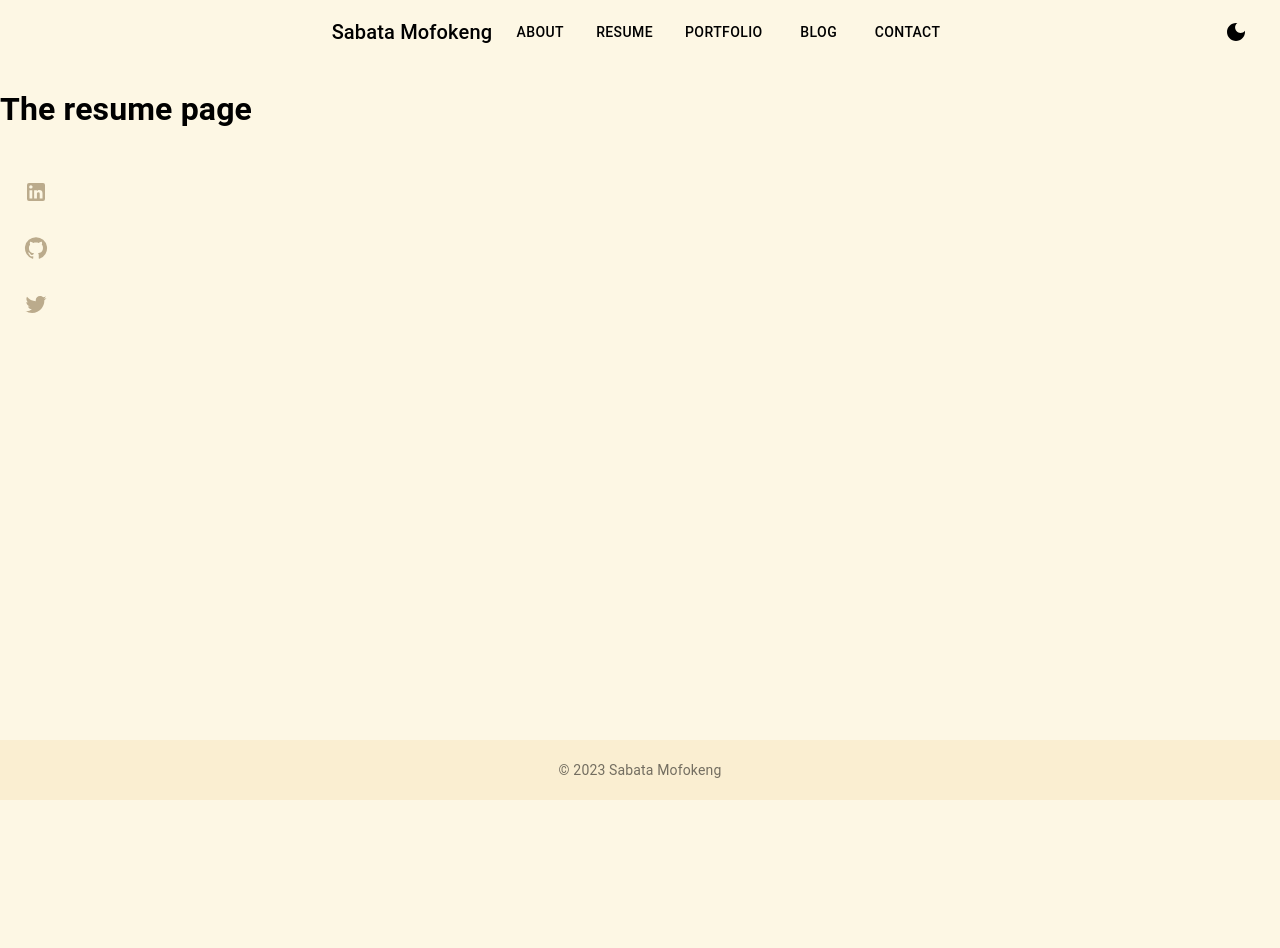
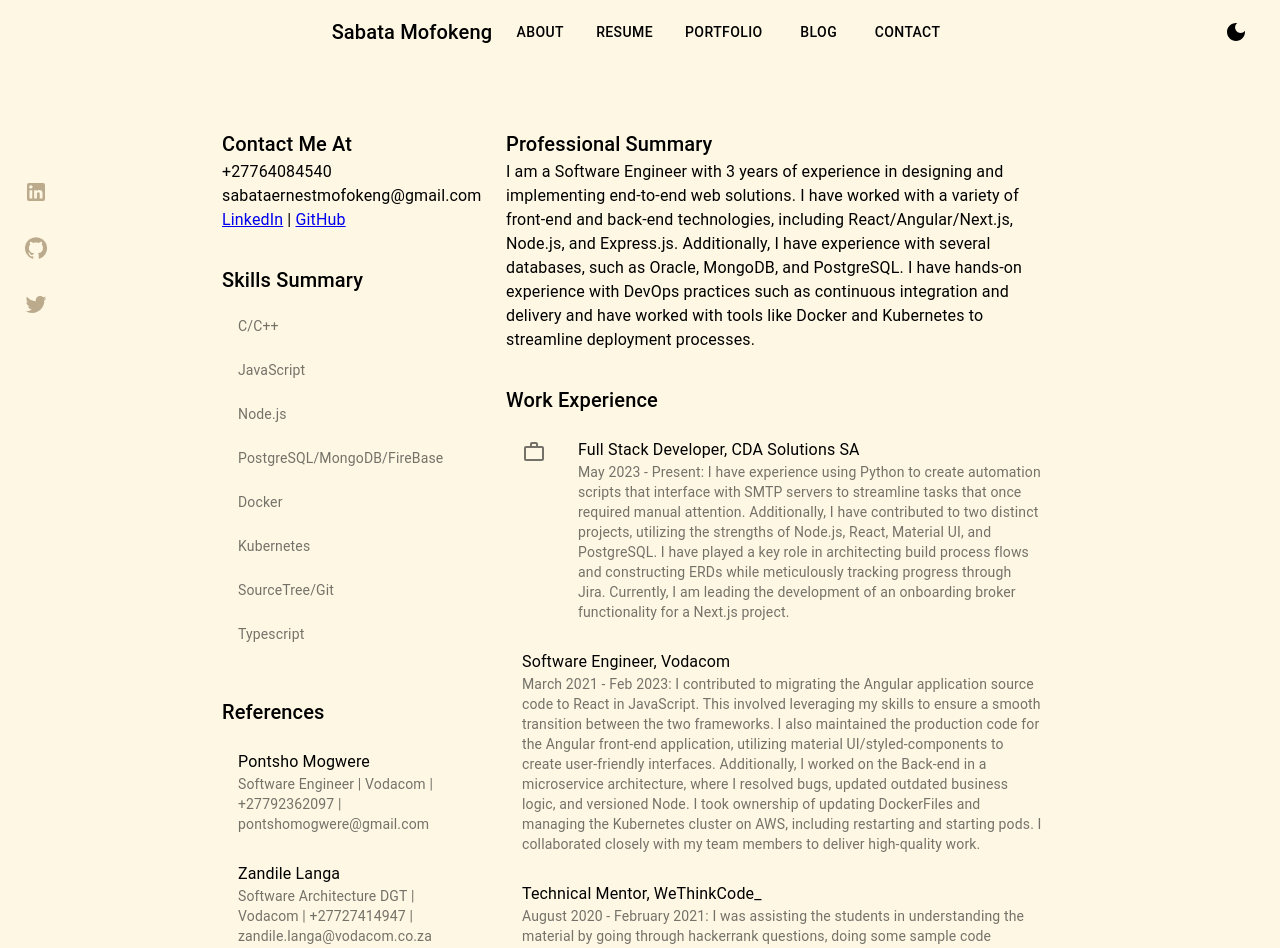
Before and after one commit to samofoke/portfolio-resume, a React (Create React App) app: page /resume in a window 1280 px wide. Shown: the top 948 px of the page. Before the commit the page ends 800 px from the top, so only its background shows below. Built offline with nearby package versions, Linux system fonts and the light colour scheme; the HTML template or start-up script is replaced by a standard one.

Commit message:
added the resume page

```diff
--- a/src/components/Resume/Resume.jsx
+++ b/src/components/Resume/Resume.jsx
@@ -1,10 +1,236 @@
 import React from "react";
+import {
+  Box,
+  Typography,
+  List,
+  ListItem,
+  ListItemText,
+  ListItemIcon,
+  Grid,
+} from "@mui/material";
+import WorkOutlineIcon from "@mui/icons-material/WorkOutline";
+// import SchoolIcon from "@mui/icons-material/School";
 
 const ResumePage = () => {
   return (
-    <div>
-      <h1>The resume page</h1>
-    </div>
+    <Box
+      sx={{
+        p: 2,
+        maxWidth: "100%",
+        mx: "auto",
+        my: 2,
+        "@media print": {
+          boxShadow: "none",
+          maxWidth: "100%",
+          p: 1,
+        },
+        "@media (min-width: 600px)": {
+          p: 4,
+          my: 4,
+          maxWidth: 900,
+        },
+      }}
+    >
+      <Grid
+        container
+        spacing={2}
+        sx={{
+          "@media (min-width: 600px)": {
+            spacing: 4,
+          },
+        }}
+      >
+        <Grid item xs={12} md={4}>
+          <Box sx={{ mb: 4 }}>
+            <Typography variant="h6">Contact Me At</Typography>
+            <Typography variant="body1">+27764084540</Typography>
+            <Typography variant="body1">
+              sabataernestmofokeng@gmail.com
+            </Typography>
+            <Typography variant="body1">
+              <a href="https://www.linkedin.com/in/sabata-mofokeng-b6a267193/">
+                LinkedIn
+              </a>{" "}
+              | <a href="https://github.com/samofoke">GitHub</a>
+            </Typography>
+          </Box>
+
+          <Box sx={{ mb: 4 }}>
+            <Typography variant="h6">Skills Summary</Typography>
+            <List>
+              <ListItem>
+                <ListItemText secondary="C/C++" />
+              </ListItem>
+              <ListItem>
+                <ListItemText secondary="JavaScript" />
+              </ListItem>
+              <ListItem>
+                <ListItemText secondary="Node.js" />
+              </ListItem>
+              <ListItem>
+                <ListItemText secondary="PostgreSQL/MongoDB/FireBase" />
+              </ListItem>
+              <ListItem>
+                <ListItemText secondary="Docker" />
+              </ListItem>
+              <ListItem>
+                <ListItemText secondary="Kubernetes" />
+              </ListItem>
+              <ListItem>
+                <ListItemText secondary="SourceTree/Git" />
+              </ListItem>
+              <ListItem>
+                <ListItemText secondary="Typescript" />
+              </ListItem>
+            </List>
+          </Box>
+
+          <Box sx={{ mb: 4 }}>
+            <Typography variant="h6">References</Typography>
+            <List>
+              <ListItem>
+                <ListItemText
+                  primary="Pontsho Mogwere"
+                  secondary="Software Engineer | Vodacom | +27792362097 | pontshomogwere@gmail.com"
+                />
+              </ListItem>
+
+              <ListItem>
+                <ListItemText
+                  primary="Zandile Langa"
+                  secondary="Software Architecture DGT | Vodacom | +27727414947 | zandile.langa@vodacom.co.za"
+                />
+              </ListItem>
+
+              <ListItem>
+                <ListItemText
+                  primary="Given Makhobela"
+                  secondary="Quality Assurance Engineer | Vodacom | +27713177808 | givenm@bbd.co.za"
+                />
+              </ListItem>
+
+              <ListItem>
+                <ListItemText
+                  primary="Morapedi Obakeng Masima"
+                  secondary="Junior Mobile App Dev | Momentum | +27609237079 | morapedimasima@gmail.com"
+                />
+              </ListItem>
+            </List>
+          </Box>
+        </Grid>
+
+        <Grid item xs={12} md={8}>
+          <Box sx={{ mb: 4 }}>
+            <Typography variant="h6">Professional Summary</Typography>
+            <Typography variant="body1">
+              I am a Software Engineer with 3 years of experience in designing
+              and implementing end-to-end web solutions. I have worked with a
+              variety of front-end and back-end technologies, including
+              React/Angular/Next.js, Node.js, and Express.js. Additionally, I
+              have experience with several databases, such as Oracle, MongoDB,
+              and PostgreSQL. I have hands-on experience with DevOps practices
+              such as continuous integration and delivery and have worked with
+              tools like Docker and Kubernetes to streamline deployment
+              processes.
+            </Typography>
+          </Box>
+
+          <Box sx={{ mb: 4 }}>
+            <Typography variant="h6">Work Experience</Typography>
+            <List>
+              <ListItem alignItems="flex-start">
+                <ListItemIcon sx={{ marginTop: "8px" }}>
+                  <WorkOutlineIcon />
+                </ListItemIcon>
+                <ListItemText
+                  primary="Full Stack Developer, CDA Solutions SA"
+                  secondary="May 2023 - Present: I have experience using Python to create automation scripts that interface with SMTP servers to streamline tasks that once required manual attention. Additionally, I have contributed to two distinct projects, utilizing the strengths of Node.js, React, Material UI, and PostgreSQL. I have played a key role in architecting build process flows and constructing ERDs while meticulously tracking progress through Jira. Currently, I am leading the development of an onboarding broker functionality for a Next.js project."
+                />
+              </ListItem>
+
+              <ListItem>
+                <ListItemText
+                  primary="Software Engineer, Vodacom"
+                  secondary="March 2021 - Feb 2023: I contributed to migrating the Angular application source code to React in JavaScript. This involved leveraging my skills to ensure a smooth transition between the two frameworks. I also maintained the production code for the Angular front-end application, utilizing material UI/styled-components to create user-friendly interfaces. Additionally, I worked on the Back-end in a microservice architecture, where I resolved bugs, updated outdated business logic, and versioned Node. I took ownership of updating DockerFiles and managing the Kubernetes cluster on AWS, including restarting and starting pods. I collaborated closely with my team members to deliver high-quality work."
+                />
+              </ListItem>
+
+              <ListItem>
+                <ListItemText
+                  primary="Technical Mentor, WeThinkCode_"
+                  secondary="August 2020 - February 2021: I was assisting the students in understanding the material by going through hackerrank questions, doing some sample code concepts, and also sharing my experience of my Dev journey and how I survived the program."
+                />
+              </ListItem>
+
+              <ListItem>
+                <ListItemText
+                  primary="Software Engineer Intern, Vodacom"
+                  secondary="February 2020 - June 2020: I worked in an amazing team, building a tool using React.js, Express.js, MongoDB, and Node.js from the UI frontend to the microservice backend integrated alongside Angular.js."
+                />
+              </ListItem>
+
+              <ListItem>
+                <ListItemText
+                  primary="Volunteer, WeThinkCode_"
+                  secondary="October 2019 - February 2020: Assisted with setting up computers for candidates, invigilating, and helping with technical issues."
+                />
+              </ListItem>
+            </List>
+          </Box>
+
+          <Box sx={{ mb: 4 }}>
+            <Typography variant="h6">Education</Typography>
+            <List>
+              <ListItem>
+                <ListItemText
+                  primary="WeThinkCode_"
+                  secondary="Computer Software Engineering · (2019 - 2021)"
+                />
+              </ListItem>
+
+              <ListItem>
+                <ListItemText
+                  primary="University of South Africa/Universiteit van Suid-Afrika"
+                  secondary="Bachelor's degree, Computing · (2019 - 2025, in progress)"
+                />
+              </ListItem>
+
+              <ListItem>
+                <ListItemText
+                  primary="ATTI Advanced Technology Training Institute"
+                  secondary="Certificate, System Administrator · (2017 - 2018)"
+                />
+              </ListItem>
+
+              <ListItem>
+                <ListItemText secondary="Additional Certifications from ATTI" />
+              </ListItem>
+              <ListItem>
+                <ListItemText secondary="PC Technician, Network Technician" />
+              </ListItem>
+              <ListItem>
+                <ListItemText secondary="Concepts of Information Technology" />
+              </ListItem>
+              <ListItem>
+                <ListItemText secondary="Installation, Storage and Compute with Windows Server 2016" />
+              </ListItem>
+              <ListItem>
+                <ListItemText secondary="Networking with Windows Server 2016" />
+              </ListItem>
+              <ListItem>
+                <ListItemText secondary="Identify with Windows Server 2016" />
+              </ListItem>
+              <ListItem>
+                <ListItemText
+                  primary="Lenyora La Thuto Secondary High School"
+                  secondary="Matric · (2007 - 2010)"
+                />
+              </ListItem>
+            </List>
+          </Box>
+        </Grid>
+      </Grid>
+    </Box>
   );
 };
 
```
